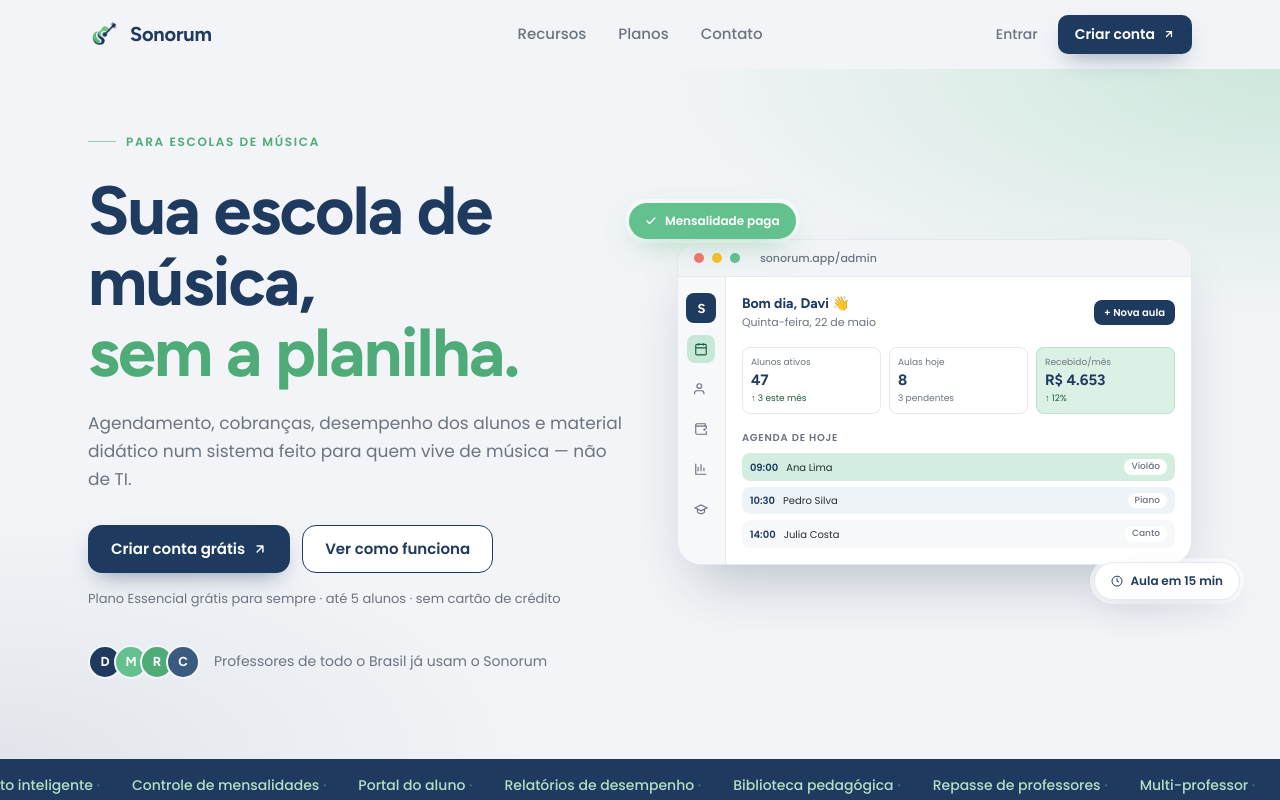
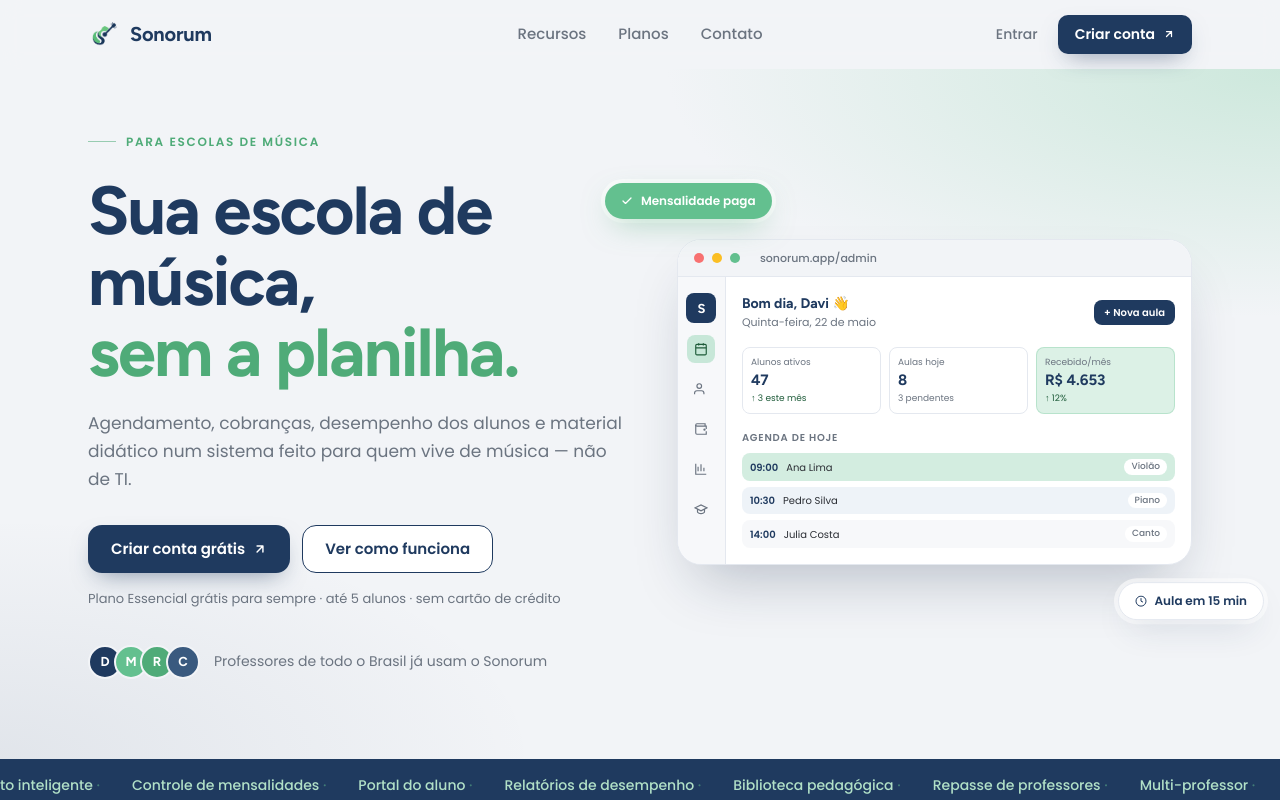
Before and after one commit to Pump-Tecnologia/Sonorum, a Next.js app: page / in a window 1280 px wide. Shown: the top 800 px of the page. Built offline with nearby package versions, Linux system fonts and the light colour scheme.

Commit message:
fix(lp): afasta badges ainda mais (top/bottom -3.5rem, lados -4.5rem)

```diff
--- a/components/marketing/marketing.module.css
+++ b/components/marketing/marketing.module.css
@@ -505,8 +505,8 @@
 }
 
 .mockupBadgePaid {
-  top: -2.25rem;
-  left: -3rem;
+  top: -3.5rem;
+  left: -4.5rem;
   background: var(--ds-green);
   color: #fff;
   box-shadow:
@@ -515,8 +515,8 @@
   animation: floatA 6s ease-in-out infinite;
 }
 .mockupBadgeNext {
-  bottom: -2.25rem;
-  right: -3rem;
+  bottom: -3.5rem;
+  right: -4.5rem;
   background: var(--ds-surface);
   color: var(--ds-ink);
   border: 1px solid var(--ds-hairline);
```
